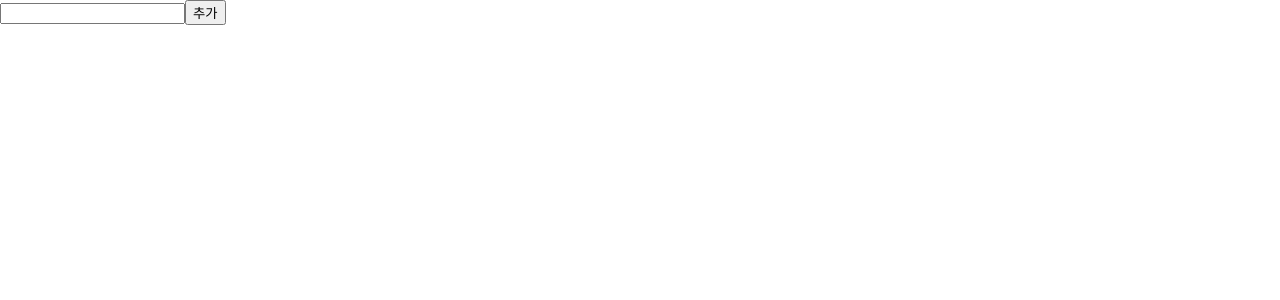
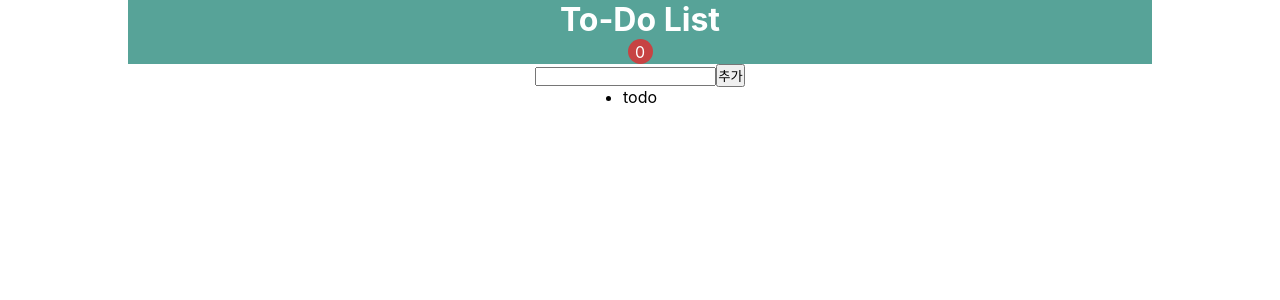
Before and after one commit to leejiwon6315/React-TS-ToDo-List, a React (Create React App) app: page / in a window 1280 px wide. Shown: the top 300 px of the page. Built offline with nearby package versions, Linux system fonts and the light colour scheme.

Commit message:
add sass files

```diff
--- /dev/null
+++ b/src/App.module.scss
@@ -0,0 +1,13 @@
+* {
+  padding: 0;
+  margin: 0;
+
+  .todo_app_wrapper {
+    display: flex;
+    flex-direction: column;
+    align-items: center;
+
+    width: 80%;
+    margin: 0 auto;
+  }
+}
--- a/src/App.tsx
+++ b/src/App.tsx
@@ -1,13 +1,16 @@
 import React from "react";
+import TodoHeader from "./Components/TodoHeader";
 import InputTodo from "./Components/InputTodo";
 import TodoList from "./Components/TodoList";
+import style from "./App.module.scss";
 
 const App: React.FC = () => {
   return (
-    <>
+    <div className={style.todo_app_wrapper}>
+      <TodoHeader />
       <InputTodo />
       <TodoList />
-    </>
+    </div>
   );
 };
 
--- a/src/Components/InputTodo/index.tsx
+++ b/src/Components/InputTodo/index.tsx
@@ -1,18 +1,21 @@
 import { useRef } from "react";
+import style from "./InputTodo.module.scss";
 
 const InputTodo: React.FC = () => {
   const inputRef = useRef<HTMLInputElement>(null);
 
   const addTodoData = (e: React.MouseEvent<HTMLButtonElement>) => {
     e.preventDefault();
-    if (inputRef && inputRef.current) {
-    }
   };
 
   return (
-    <form>
-      <input type="text" ref={inputRef} />
-      <button type="submit" onClick={addTodoData}>
+    <form className={style.todo_input_wrapper}>
+      <input className={style.todo_input} type="text" ref={inputRef} />
+      <button
+        className={style.todo_input_button}
+        type="submit"
+        onClick={addTodoData}
+      >
         추가
       </button>
     </form>
--- /dev/null
+++ b/src/Components/TodoHeader/TodoHeader.module.scss
@@ -0,0 +1,20 @@
+.todo_header_wrapper {
+  width: 100%;
+  background-color: rgb(87, 163, 152);
+  color: white;
+
+  display: flex;
+  flex-direction: column;
+  align-items: center;
+
+  .todo_count {
+    display: flex;
+    align-items: center;
+    justify-content: center;
+
+    width: 25px;
+    height: 25px;
+    border-radius: 50%;
+    background-color: rgb(199, 67, 67);
+  }
+}
--- /dev/null
+++ b/src/Components/TodoHeader/index.tsx
@@ -0,0 +1,11 @@
+import style from "./TodoHeader.module.scss";
+const TodoHeader = () => {
+  return (
+    <div className={style.todo_header_wrapper}>
+      <h1 className={style.todo_title}>To-Do List</h1>
+      <div className={style.todo_count}>0</div>
+    </div>
+  );
+};
+
+export default TodoHeader;
--- a/src/Components/TodoList/index.tsx
+++ b/src/Components/TodoList/index.tsx
@@ -1,5 +1,10 @@
+import style from "./TodoList.module.scss";
 const TodoList: React.FC = () => {
-  return <></>;
+  return (
+    <ul className={style.list_wrapper}>
+      <li className={style.list}>todo</li>
+    </ul>
+  );
 };
 
 export default TodoList;
--- a/src/Store.tsx
+++ /dev/null
@@ -1,5 +0,0 @@
-const Store: React.FC = () => {
-  return <></>;
-};
-
-export default Store;
```
Also changed, not shown: src/Components/InputTodo/InputTodo.module.scss (added), src/Components/TodoList/TodoList.module.scss (added).
